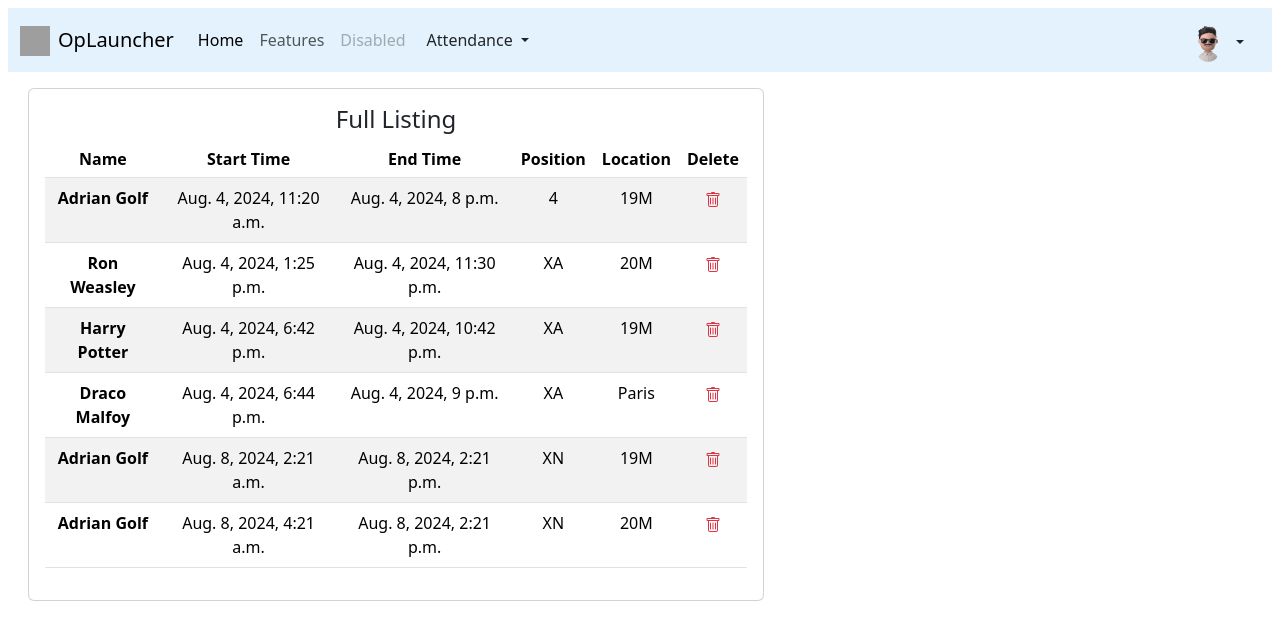
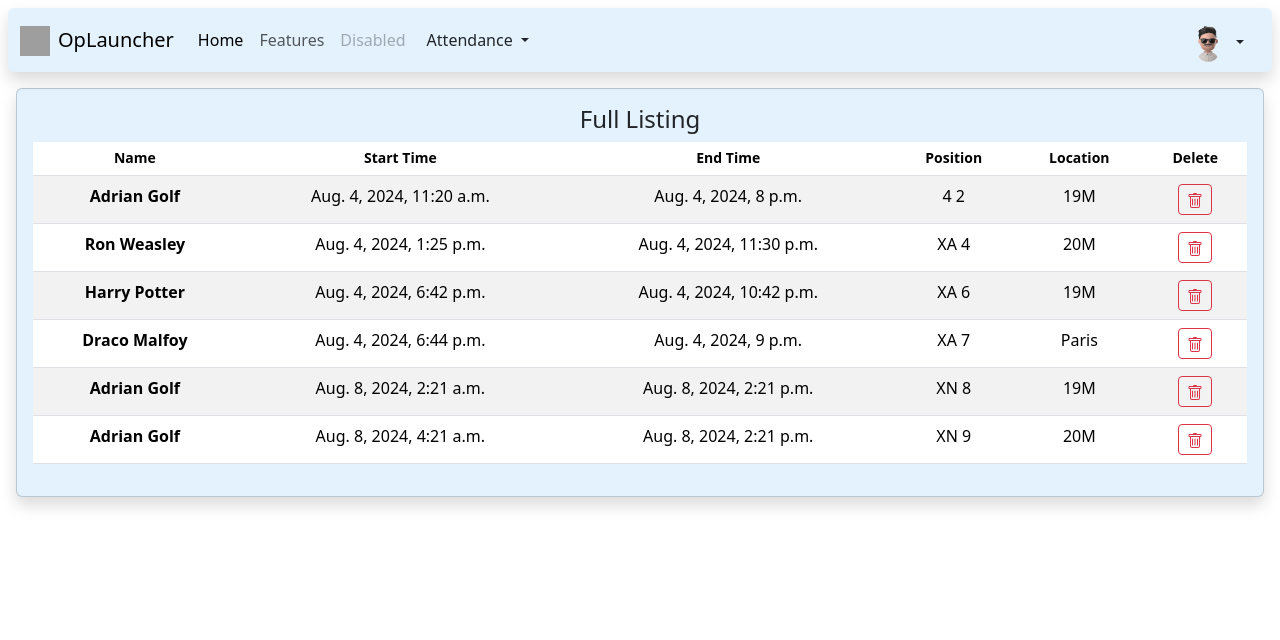
Before and after one commit to adriangabriel1000/oplauncher, a Django app: page /attendance/list/ in a window 1280 px wide. Shown: the top 640 px of the page. Run offline with Django 5.2, Linux system fonts and the light colour scheme; a user stored in the database is signed in; data comes from the database, SQL or seed files in the repository; both versions use the stored data as it was after the commit; grey boxes are pictures that could not be loaded.

Commit message:
Attendance Corrected

```diff
--- a/attendance/templates/attendance/list.html
+++ b/attendance/templates/attendance/list.html
@@ -2,15 +2,12 @@
 
 
 {% block body %}
-    <div class="container m-3">
-        <div class="row">
-            <div class="col-md-8">
-                <div class="card">
+    <div class="card shadow rounded m-3" style="background-color: #e3f2fd">
         <div class="card-body">
             <h5><div class="card-title text-center h4">Full Listing</div></h5>
             <div class="card-text">
             <table class="table table-hover table-striped">
-                            <thead class="h6 text-center">
+                <thead class="h6 text-center small">
                 <tr>
                     <th scope="col">Name</th>
                     <th scope="col">Start Time</th>
@@ -26,13 +23,18 @@
                             <th scope="row">{{ li.user.first_name }} {{ li.user.last_name }}</th>
                             <td>{{ li.startTime }}</td>
                             <td>{{ li.endTime }}</td>
-                                        <td>{{ li.position }}</td>
+                            <td>{{ li.position }} {{ li.id }}</td>
                             <td>{{ li.location }}</td>
-                                        <td><a class="link-danger link-offset-2 link-underline-opacity-25 link-underline-opacity-100-hover" href="/attendance/{{ li.user.id }}">
+                            <td><a class="link-danger link-offset-2 link-underline-opacity-25 link-underline-opacity-100-hover">
+                                <form method="post" action="{% url 'delete' li.id %}">
+                                    {% csrf_token %}
+                                    <button class="btn btn-outline-danger btn-sm" type="submit">
                                         <svg xmlns="http://www.w3.org/2000/svg" width="16" height="16" fill="currentColor" class="bi bi-trash" viewBox="0 0 16 16">
                                             <path d="M5.5 5.5A.5.5 0 0 1 6 6v6a.5.5 0 0 1-1 0V6a.5.5 0 0 1 .5-.5m2.5 0a.5.5 0 0 1 .5.5v6a.5.5 0 0 1-1 0V6a.5.5 0 0 1 .5-.5m3 .5a.5.5 0 0 0-1 0v6a.5.5 0 0 0 1 0z"/>
                                             <path d="M14.5 3a1 1 0 0 1-1 1H13v9a2 2 0 0 1-2 2H5a2 2 0 0 1-2-2V4h-.5a1 1 0 0 1-1-1V2a1 1 0 0 1 1-1H6a1 1 0 0 1 1-1h2a1 1 0 0 1 1 1h3.5a1 1 0 0 1 1 1zM4.118 4 4 4.059V13a1 1 0 0 0 1 1h6a1 1 0 0 0 1-1V4.059L11.882 4zM2.5 3h11V2h-11z"/>
                                         </svg>
+                                    </button>
+                                </form>
                             </a></td>
                         </tr>
                     {% endfor %}
@@ -41,7 +43,4 @@
             </div>
         </div>
     </div>
-            </div>
-        </div>
-    </div>
 {% endblock %}
--- a/attendance/urls.py
+++ b/attendance/urls.py
@@ -6,5 +6,6 @@ urlpatterns = [
     path('create/', views.attendance_create, name='create'),
     path('', views.attendance, name='attendance'),
     path('list/', views.fullList, name='list'),
+    path('delete/<int:id>/', views.delete, name='delete'),
 
 ]
--- a/attendance/views.py
+++ b/attendance/views.py
@@ -1,4 +1,4 @@
-from django.shortcuts import render
+from django.shortcuts import render, redirect
 from .forms import AttendanceForm
 from .models import Attendance
 from django.contrib.auth.decorators import login_required
@@ -15,8 +15,8 @@ def attendance_create(request):
             new_item = form.save(commit=False)
             new_item.user = request.user
             new_item.save()
-    else:
-        form = AttendanceForm(data=request.GET)
+
+    form = AttendanceForm(data=request.GET)
     return render(request, 'attendance/create.html', {
         'form': form,
     })
@@ -30,26 +30,32 @@ def attendance(request):
     year = timezone.now().year
     hour = timezone.now().hour + 2
     minute = timezone.now().minute
+    handle = "Not Set"
 
     if datetime(year, month, day, hour, minute) > datetime(year, month, day , 7, 0) and datetime(year, month, day, hour, minute) < datetime(year, month, day, 15, 0):
         stTme = datetime(year, month, day , 7, 0)
         enTme = datetime(year, month, day, 15, 0)
+        handle = "Morning Shift"
 
     if datetime(year, month, day, hour, minute) > datetime(year, month, day , 15, 0) and datetime(year, month, day, hour, minute) < datetime(year, month, day, 23, 0):
         stTme = datetime(year, month, day , 15, 0)
         enTme = datetime(year, month, day, 23, 0)
+        handle = "Afternoon Shift"
 
-    if datetime(year, month, day, hour, minute) > datetime(year, month, day , 23, 0) and datetime(year, month, day+1, hour, minute) < datetime(year, month, day+1, 7, 0):
+    if datetime(year, month, day, hour, minute) > datetime(year, month, day , 23, 0) and datetime(year, month, day, hour, minute) < datetime(year, month, day, 23, 59):
         stTme = datetime(year, month, day , 23, 0)
         enTme = datetime(year, month, day+1, 7, 0)
+        handle = "Night Shift before 12"
 
     if datetime(year, month, day, hour, minute) > datetime(year, month, day , 0, 0) and datetime(year, month, day, hour, minute) < datetime(year, month, day, 7, 0):
-        stTme = datetime(year, month, day , 23, 0)
-        enTme = datetime(year, month, day+1, 7, 0)
+        stTme = datetime(year, month, day-1 , 23, 0)
+        enTme = datetime(year, month, day, 7, 0)
+        handle = "Night Shift after 12"
 
-    attendance = Attendance.objects.filter(startTime__gte=stTme, endTime__lte=enTme)
+    attendance = Attendance.objects.filter(startTime__gte=stTme, startTime__lte=enTme)
     print(year, month, day, hour, minute)
     print(datetime(2024, 8, 5, 15, 5,))
+    print(handle)
     return render(request, 'attendance/attendance.html', {
         'attendance': attendance,
     })
@@ -60,3 +66,10 @@ def fullList(request):
     return render(request, 'attendance/list.html', {
         'list': list,
     })
+
+@login_required
+def delete(request, id):
+    if request.method == 'POST':
+        attendance = Attendance.objects.get(id=id)
+        attendance.delete()
+    return redirect('list')
--- a/launcher/templates/launcher/base.html
+++ b/launcher/templates/launcher/base.html
@@ -14,7 +14,7 @@
     <body>
 
         {% if request.user.is_authenticated %}
-            <nav class="navbar navbar-expand-lg sticky-top m-2" style="background-color: #e3f2fd;">
+            <nav class="navbar navbar-expand-lg sticky-top m-2 shadow rounded" style="background-color: #e3f2fd;">
                 <div class="container-fluid">
                     <a class="navbar-brand" href="#">
                         <img src="{% static 'launcher/images/rocket.png' %}" alt="Logo" width="30" height="30" class="d-inline-block align-text-top me-2">OpLauncher
@@ -78,7 +78,7 @@
                 </div>
             {% endif %}
         {% else %}
-            <nav class="navbar navbar-expand-lg" style="background-color: #e3f2fd;"">
+            <nav class="navbar navbar-expand-lg sticky-top m-2 shadow rounded" style="background-color: #e3f2fd;"">
                 <div class="container-fluid">
                     <a class="navbar-brand" href="#">
                         <img src="{% static 'launcher/images/rocket.png' %}" alt="Logo" width="30" height="30" class="d-inline-block align-text-top me-2">OpLauncher
```
Also changed, not shown: attendance/templates/attendance/attendance.html (+1 -8 lines), attendance/templates/attendance/create.html (+4 -75 lines), db.sqlite3. Lines whose indentation alone changed are shown as unchanged.
